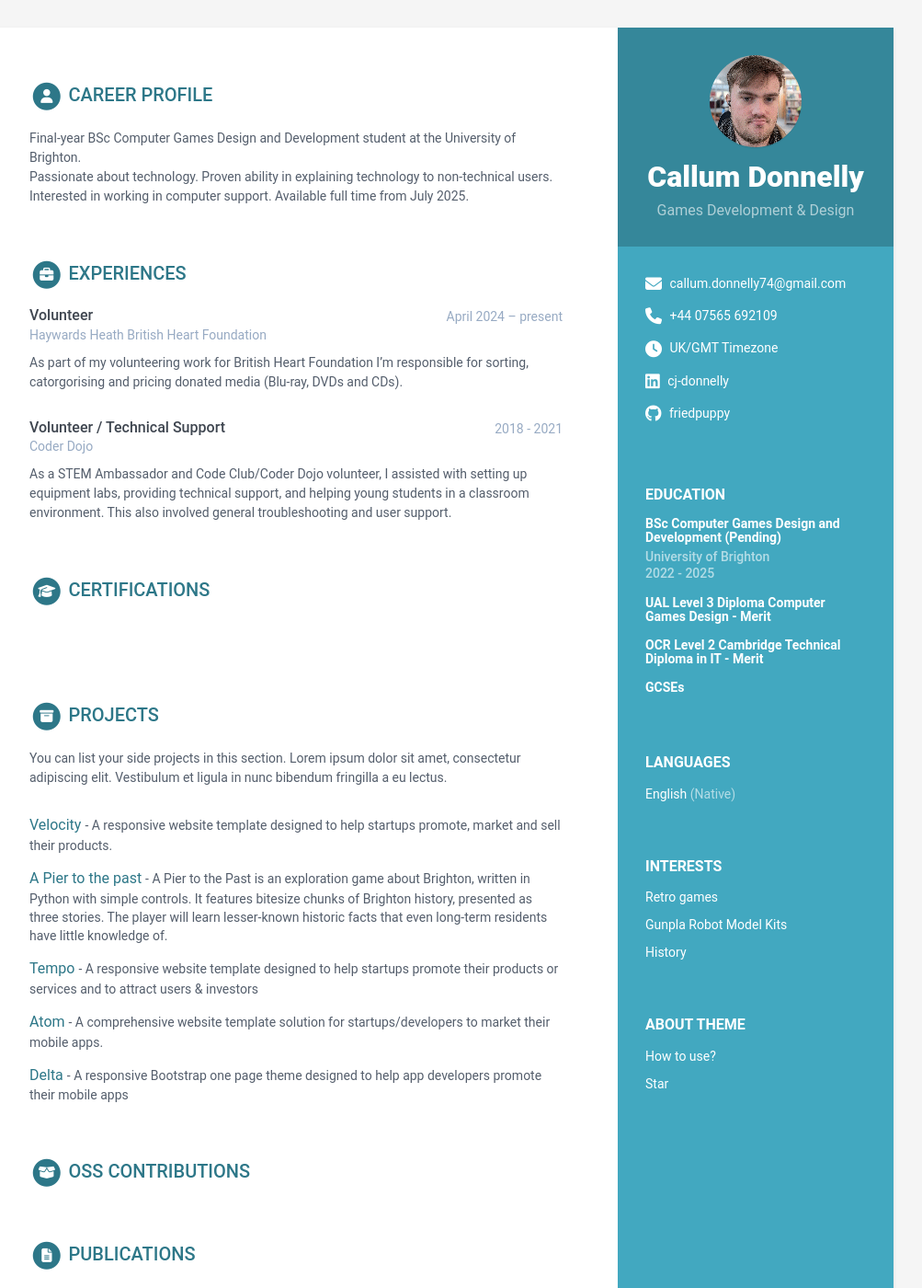
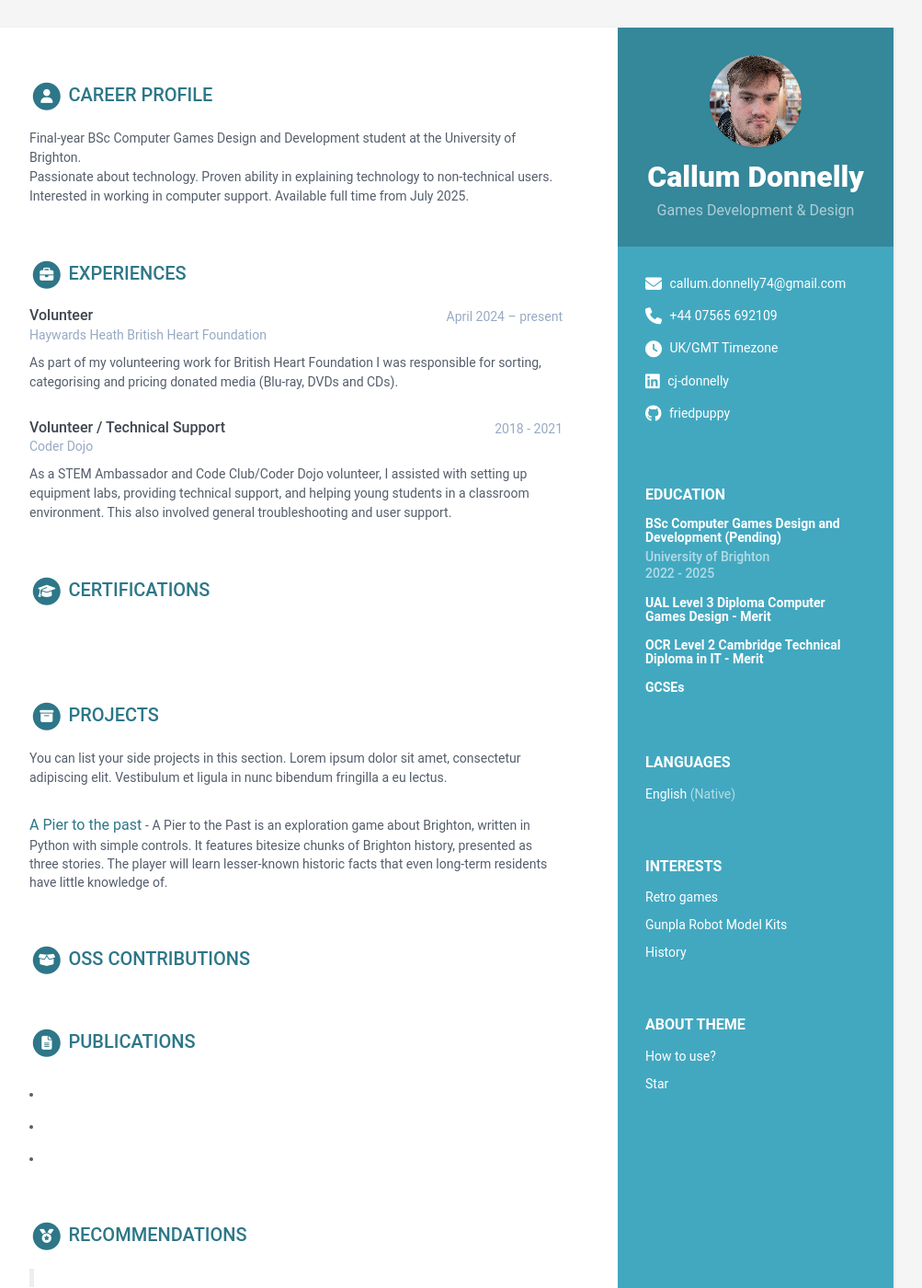
Before and after one commit to friedpuppy/online-cv, a Jekyll site: the page built from index.html, in a window 1280 px wide and 1400 px high. Shown: the whole window at 92% size, without its empty margins (168-1171 px from the left). Built offline with Jekyll 4.4.1, drawn with Linux system fonts in a browser that asks for light colours.

Commit message:
Update data.yml

```diff
--- a/_data/data.yml
+++ b/_data/data.yml
@@ -93,7 +93,7 @@ experiences:
     time: April 2024 – present
     company: Haywards Heath British Heart Foundation
     details: |
-      As part of my volunteering work for British Heart Foundation I’m responsible for sorting, catorgorising and pricing donated media (Blu-ray, DVDs and CDs).
+      As part of my volunteering work for British Heart Foundation I was responsible for sorting, categorising and pricing donated media (Blu-ray, DVDs and CDs).
   - role: Volunteer / Technical Support
     time: 2018 - 2021
     company: Coder Dojo
@@ -127,25 +127,9 @@ projects:
   intro: >
     You can list your side projects in this section. Lorem ipsum dolor sit amet, consectetur adipiscing elit. Vestibulum et ligula in nunc bibendum fringilla a eu lectus.
   assignments:
-  - title: Velocity
-    link: "#hook"
-    tagline: "A responsive website template designed to help startups promote, market and sell their products."
-
   - title: A Pier to the past
     link: "https://friedpuppy.itch.io/a-pier-to-the-past"
     tagline: "A Pier to the Past is an exploration game about Brighton, written in Python with simple controls. It features bitesize chunks of Brighton history, presented as three stories. The player will learn lesser-known historic facts that even long-term residents have little knowledge of."
-
-  - title: Tempo
-    link: "#"
-    tagline: "A responsive website template designed to help startups promote their products or services and to attract users &amp; investors"
-
-  - title: Atom
-    link: "#"
-    tagline: "A comprehensive website template solution for startups/developers to market their mobile apps."
-
-  - title: Delta
-    link: "#"
-    tagline: "A responsive Bootstrap one page theme designed to help app developers promote their mobile apps"
 
 oss:
   title: OSS Contributions
```
